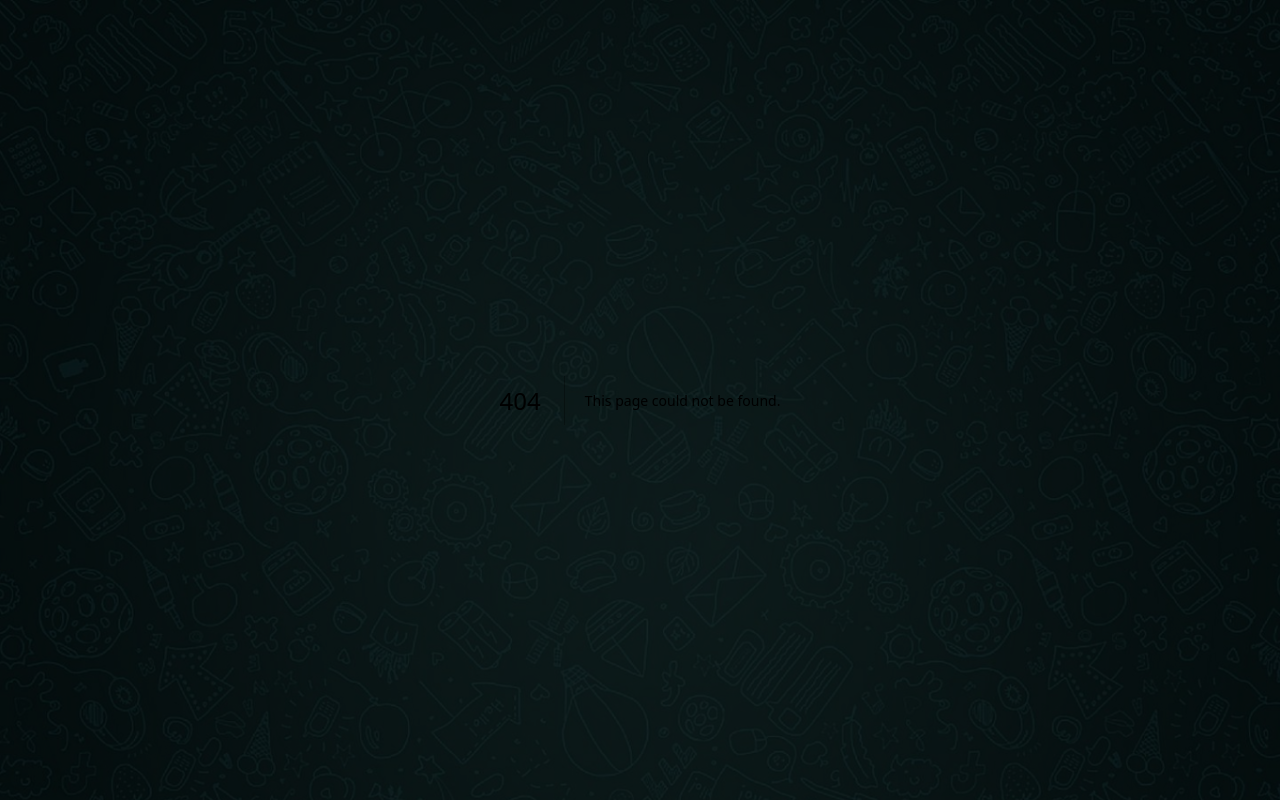
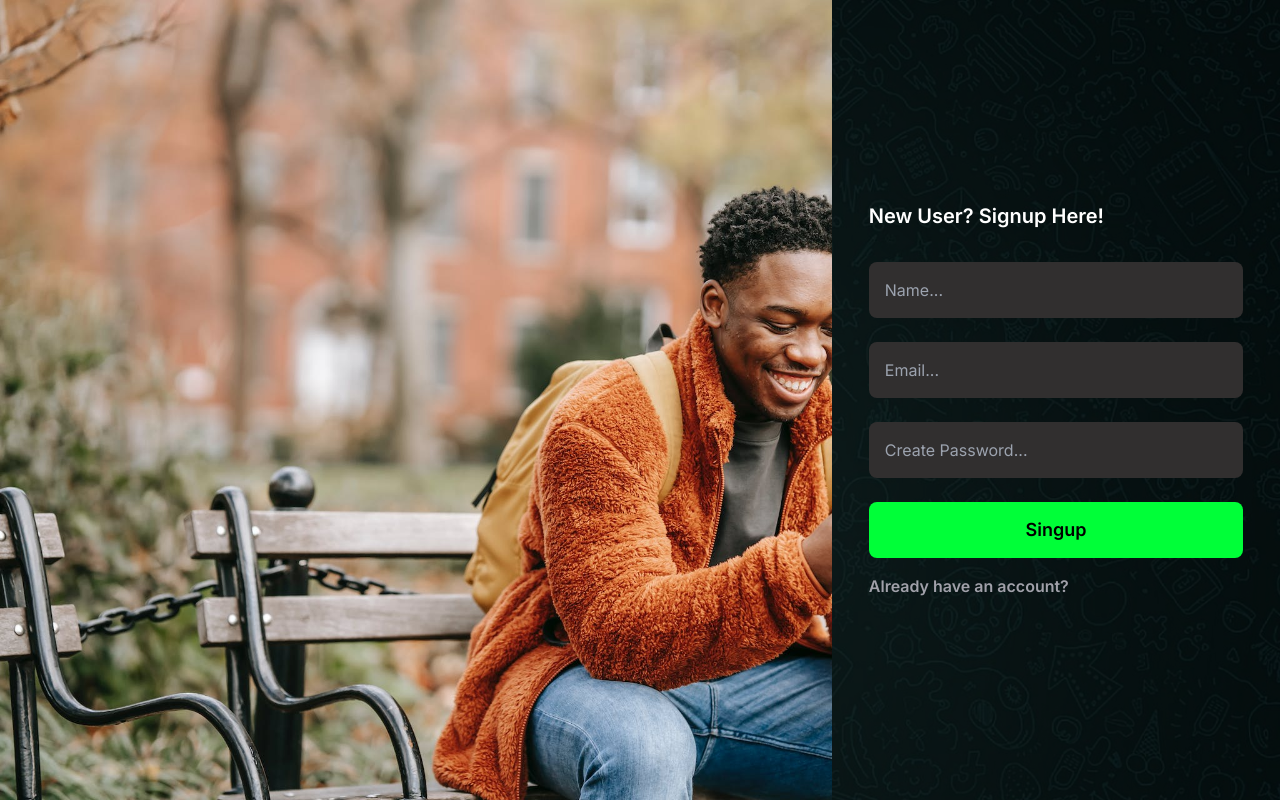
Before and after one commit to shakilkhan12/Youtube-real-time-chat, a Next.js app in the folder client/: page /auth/signup in a window 1280 px wide. Before the commit this address had no page. Built offline with nearby package versions, Linux system fonts and the light colour scheme.

Commit message:
singup and signin pages

```diff
--- /dev/null
+++ b/client/app/auth/signin/page.tsx
@@ -0,0 +1,28 @@
+import Link from "next/link"
+
+
+const page = () => {
+  return (
+    <div className="flex">
+        <div className="bg-[url('/images/chat.jpg')] bg-no-repeat bg-cover h-screen hidden lg:block lg:w-[50%] xl:w-[65%]"></div>
+        <div className="flex-1 flex h-screen items-center justify-center px-4">
+            <form className="w-[90%]">
+                <h1 className="text-xl font-semibold text-white capitalize mb-8">signin</h1>
+
+                <div className="mt-6">
+                    <input type="email" name="email" placeholder="Email..." className="w-full h-14 rounded-lg outline-none px-4 bg-[#312F2F] text-white" />
+                </div>
+                <div className="mt-6">
+                    <input type="password" name="password" placeholder="Create Password..." className="w-full h-14 rounded-lg outline-none px-4 bg-[#312F2F] text-white" />
+                </div>
+                <div className="mt-6">
+                    <input type="submit" value="singin" className="w-full block cursor-pointer bg-[#00FF38] text-black text-lg font-semibold capitalize h-14 px-4 rounded-lg" />
+                </div>
+                <Link href='/auth/signup' className="inline-block mt-4 text-zinc-400 font-semibold hover:text-white focus:text-white">Don't have an account?</Link>
+            </form>
+        </div>
+    </div>
+  )
+}
+
+export default page
--- /dev/null
+++ b/client/app/auth/signup/page.tsx
@@ -0,0 +1,30 @@
+import Link from "next/link"
+
+
+const page = () => {
+  return (
+    <div className="flex">
+        <div className="bg-[url('/images/chat.jpg')] bg-no-repeat bg-cover h-screen hidden lg:block lg:w-[50%] xl:w-[65%]"></div>
+        <div className="flex-1 flex h-screen items-center justify-center px-4">
+            <form className="w-[90%]">
+                <h1 className="text-xl font-semibold text-white capitalize mb-8">new user? signup here!</h1>
+                <div>
+                    <input type="text" name="name" placeholder="Name..." className="w-full h-14 rounded-lg outline-none px-4 bg-[#312F2F] text-white" />
+                </div>
+                <div className="mt-6">
+                    <input type="email" name="email" placeholder="Email..." className="w-full h-14 rounded-lg outline-none px-4 bg-[#312F2F] text-white" />
+                </div>
+                <div className="mt-6">
+                    <input type="password" name="password" placeholder="Create Password..." className="w-full h-14 rounded-lg outline-none px-4 bg-[#312F2F] text-white" />
+                </div>
+                <div className="mt-6">
+                    <input type="submit" value="singup" className="w-full block cursor-pointer bg-[#00FF38] text-black text-lg font-semibold capitalize h-14 px-4 rounded-lg" />
+                </div>
+                <Link href='/auth/signin' className="inline-block mt-4 text-zinc-400 font-semibold hover:text-white focus:text-white">Already have an account?</Link>
+            </form>
+        </div>
+    </div>
+  )
+}
+
+export default page
```
Also changed, not shown: client/public/images/chat.jpg (added).
